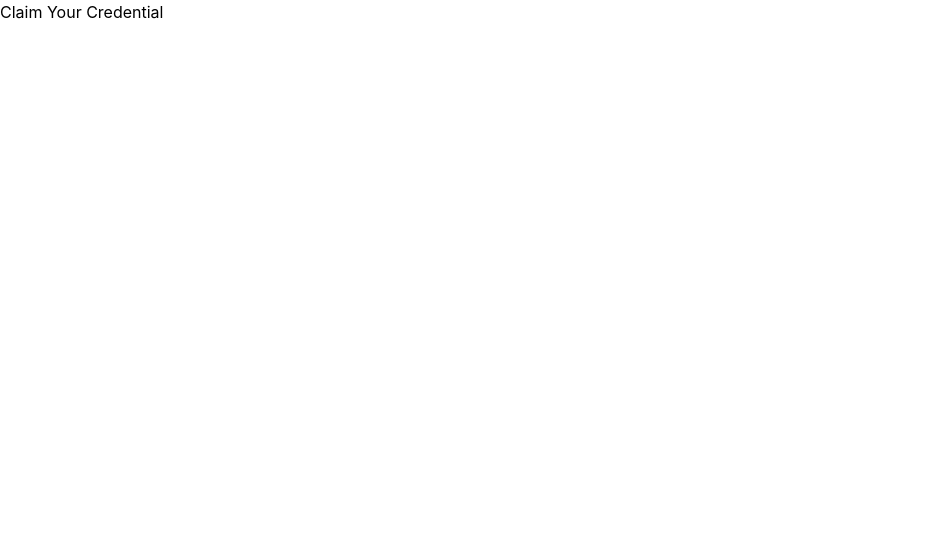
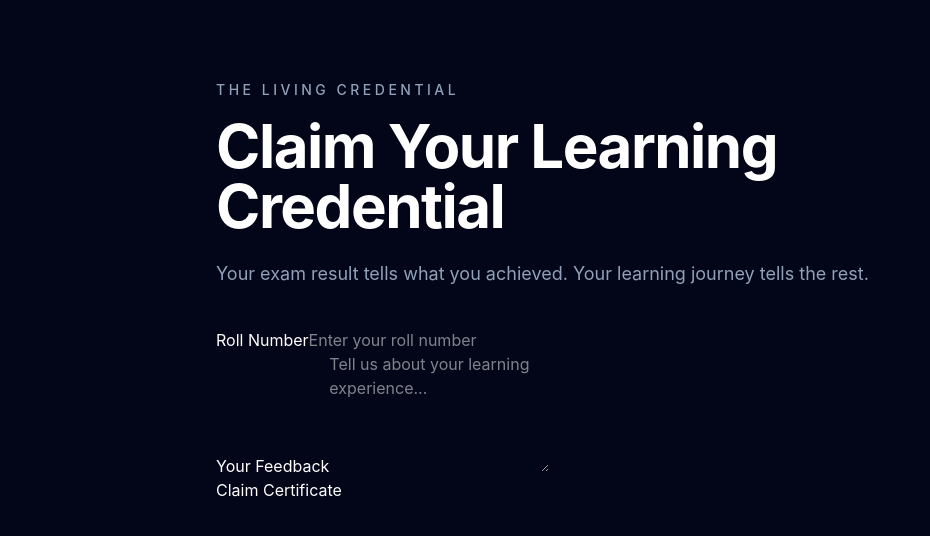
Before and after one commit to Haman-to-thapa/living-credtentail, a React (Vite) app: page /claim in a window 1280 px wide. Shown: the top 536 px of the page, without its empty margins (0-930 px from the left). Built offline with nearby package versions, Linux system fonts and the light colour scheme.

Commit message:
claim ui add

```diff
--- /dev/null
+++ b/src/components/ClaimForm.tsx
@@ -0,0 +1,33 @@
+const ClaimForm = () => {
+    return (
+        <form>
+            <div>
+                <label htmlFor="rollNo">Roll Number</label>
+
+                <input
+                    id="rollNo"
+                    name="rollNo"
+                    type="text"
+                    placeholder="Enter your roll number"
+                />
+            </div>
+
+            <div>
+                <label htmlFor="feedback">Your Feedback</label>
+
+                <textarea
+                    id="feedback"
+                    name="feedback"
+                    placeholder="Tell us about your learning experience..."
+                    rows={5}
+                />
+            </div>
+
+            <button type="submit">
+                Claim Certificate
+            </button>
+        </form>
+    )
+}
+
+export default ClaimForm
--- a/src/pages/ClaimPage.tsx
+++ b/src/pages/ClaimPage.tsx
@@ -1,5 +1,28 @@
+import ClaimForm from "../components/ClaimForm"
+
 const ClaimPage = () => {
-    return <h1>Claim Your Credential</h1>
+    return (
+        <main className="min-h-screen bg-slate-950 text-white">
+            <section className="mx-auto max-w-4xl px-6 py-20">
+                <p className="mb-4 text-sm font-medium tracking-[0.25em] text-slate-400">
+                    THE LIVING CREDENTIAL
+                </p>
+
+                <h1 className="text-4xl font-bold tracking-tight md:text-6xl">
+                    Claim Your Learning Credential
+                </h1>
+
+                <p className="mt-6 max-w-2xl text-lg text-slate-400">
+                    Your exam result tells what you achieved. Your learning journey
+                    tells the rest.
+                </p>
+
+                <div className="mt-10">
+                    <ClaimForm />
+                </div>
+            </section>
+        </main>
+    )
 }
 
 export default ClaimPage
```
Also changed, not shown: src/App.tsx (+17 -5 lines).
